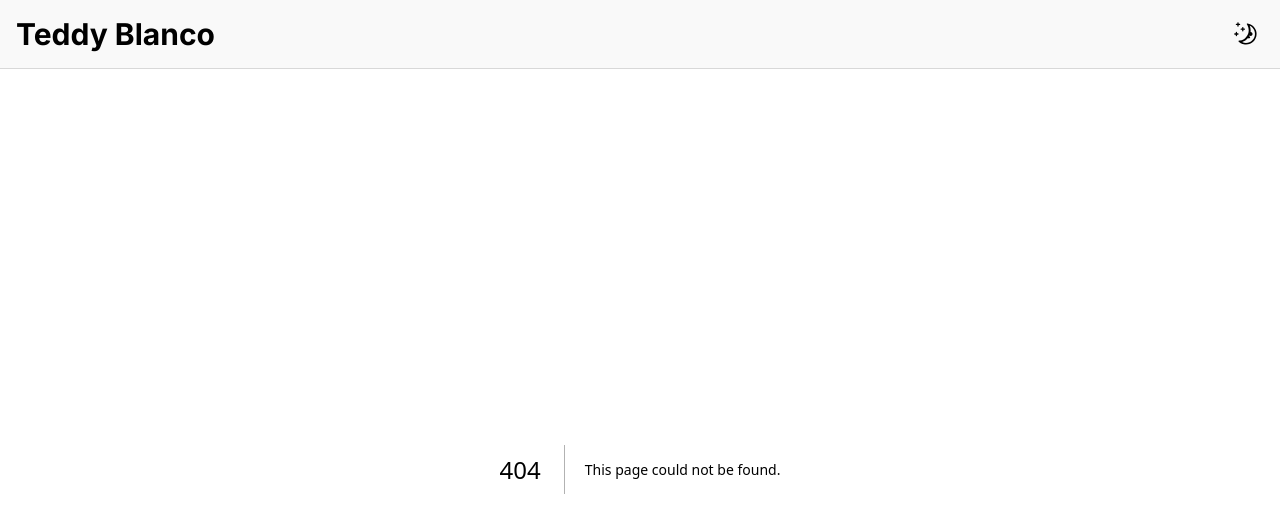
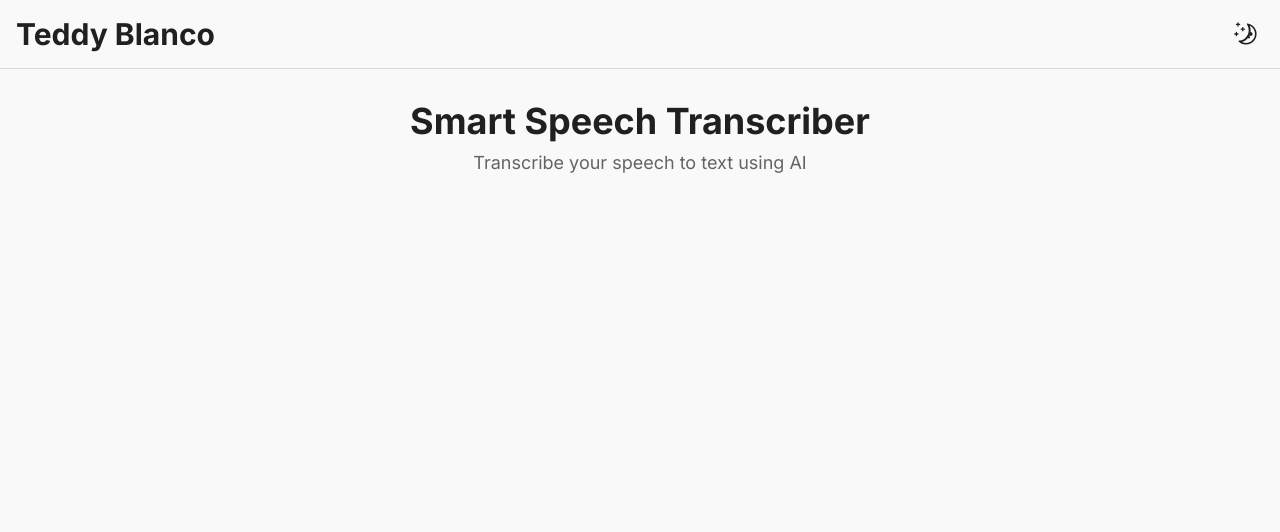
Before and after one commit to tonTed/tonted-dev, a Next.js app: page /smart-speech-transcriber in a window 1280 px wide. Before the commit this address had no page. Shown: the top 532 px of the page. Built offline with nearby package versions, Linux system fonts and the light colour scheme.

Commit message:
Add new page and migrate main in layout

```diff
--- a/src/app/layout.tsx
+++ b/src/app/layout.tsx
@@ -21,7 +21,9 @@ export default function RootLayout({
       <html lang="en">
         <body className={inter.className}>
           <MainNav />
-          {children}
+          <main className="flex flex-col items-center min-w-screen">
+            {children}
+          </main>
         </body>
       </html>
     </ThemeProvider>
--- a/src/app/page.tsx
+++ b/src/app/page.tsx
@@ -2,11 +2,11 @@ import TitlePage from "@/components/ui/title-page";
 
 export default function Home() {
   return (
-    <main className="flex flex-col items-center min-w-screen">
+    <>
       <TitlePage
         title="Bienvenue sur mon portfolio"
         subtitle="Découvrez mes projets et compétences"
       />
-    </main>
+    </>
   );
 }
--- /dev/null
+++ b/src/app/smart-speech-transcriber/page.tsx
@@ -0,0 +1,14 @@
+import TitlePage from "@/components/ui/title-page";
+
+function SmartSpeechTranscriber() {
+  return (
+    <>
+      <TitlePage
+        title="Smart Speech Transcriber"
+        subtitle="Transcribe your speech to text using AI"
+      />
+    </>
+  );
+}
+
+export default SmartSpeechTranscriber;
```
